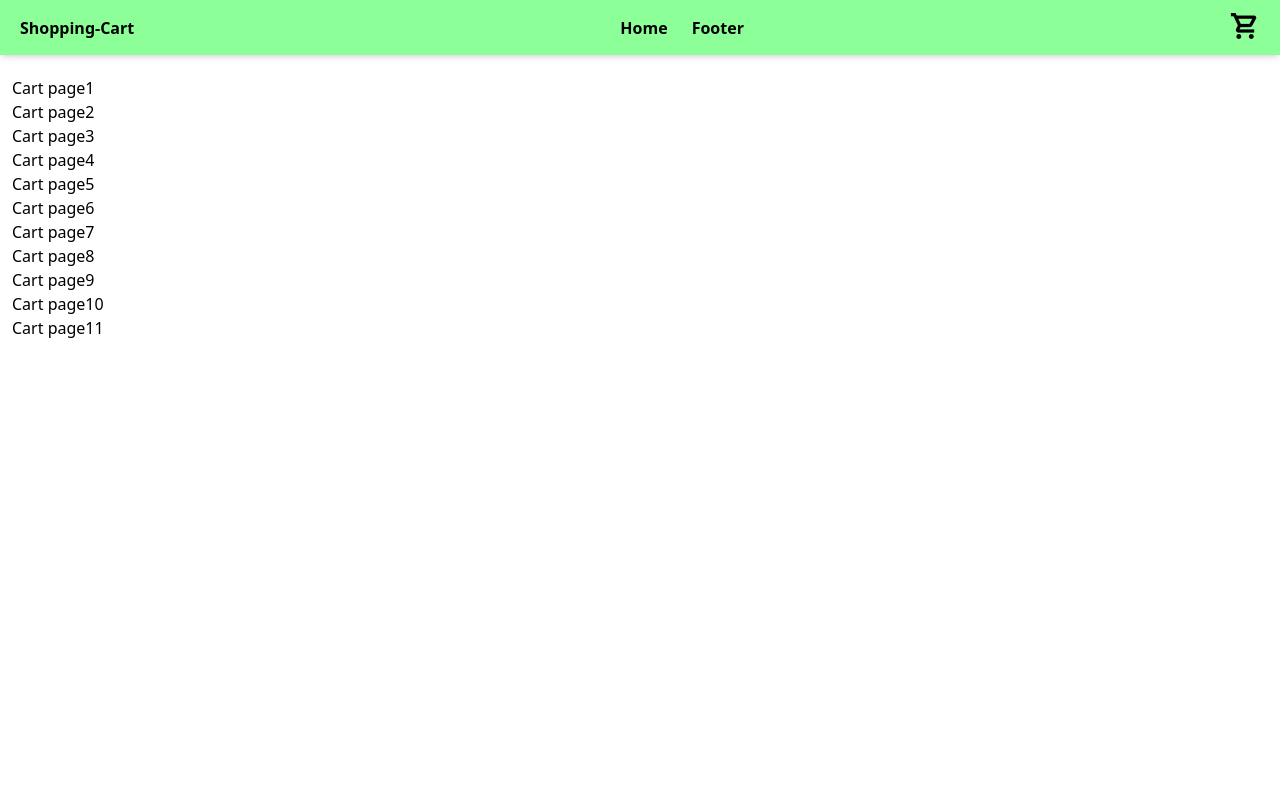
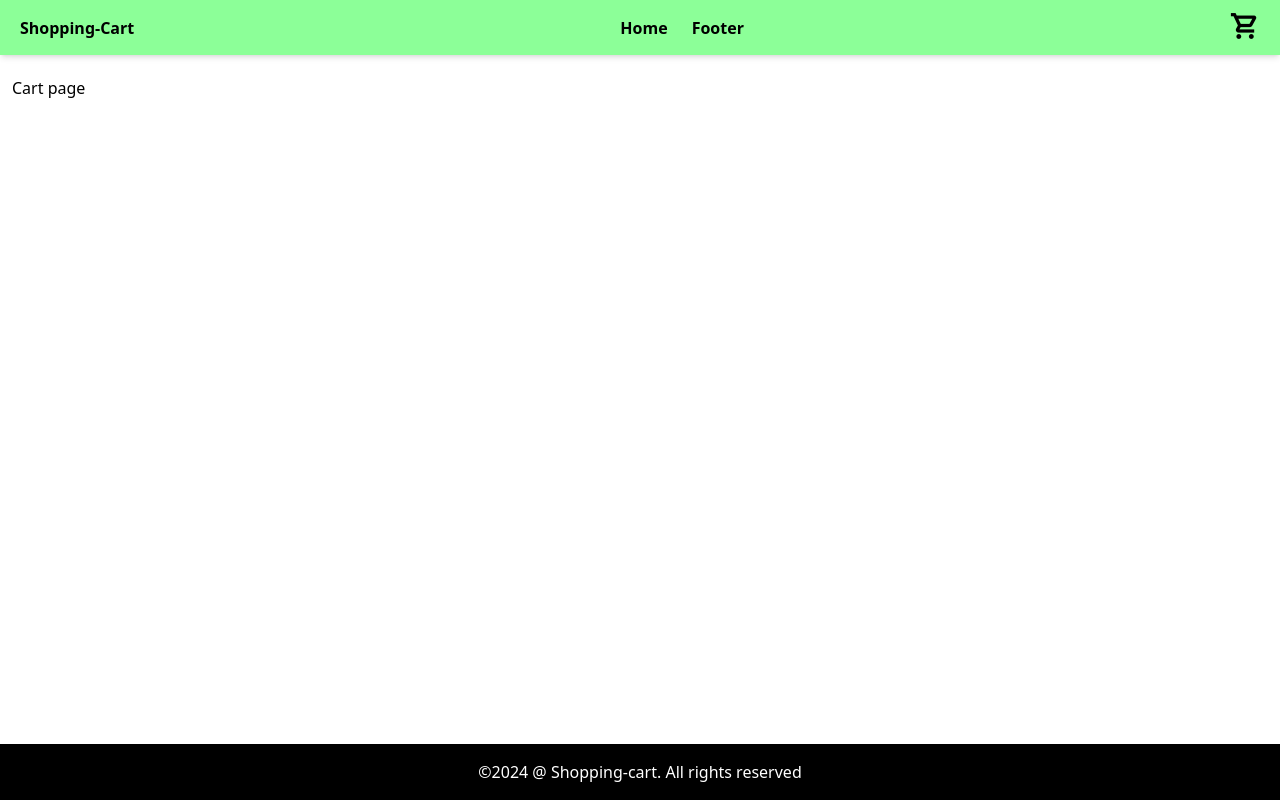
Before and after one commit to sugu2344/Task6, a React (Vite) app: page /cart in a window 1280 px wide. Built offline with nearby package versions, Linux system fonts and the light colour scheme.

Commit message:
routing issue fixed

```diff
--- a/src/components/Home.jsx
+++ b/src/components/Home.jsx
@@ -1,21 +1,13 @@
-// import { Outlet } from "react-router-dom";
-// import Footer from "./footer";
-// // import LandingPage from "./landingPage";
-// import Navbar from "./navbar";
-// import Cart from "./cart";
+import Footer from "./footer";
+import Navbar from "./navbar";
 
-// const HomePage = () => {
-//   return (
-//     <>
-//       <Navbar />
-//       <main>
-//         <Outlet />
-//       </main>
-//       {/* <LandingPage /> */}
-//       <Cart />
-//       <Footer />
-//     </>
-//   );
-// };
+const HomePage = () => {
+  return (
+    <>
+      <Navbar />
+      <Footer />
+    </>
+  );
+};
 
-// export default HomePage;
+export default HomePage;
--- a/src/components/cart.jsx
+++ b/src/components/cart.jsx
@@ -2,17 +2,7 @@ const Cart = () => {
   return (
     <>
       <div className="py-16 my-3 mx-3">
-        <p>Cart page1</p>
-        <p>Cart page2</p>
-        <p>Cart page3</p>
-        <p>Cart page4</p>
-        <p>Cart page5</p>
-        <p>Cart page6</p>
-        <p>Cart page7</p>
-        <p>Cart page8</p>
-        <p>Cart page9</p>
-        <p>Cart page10</p>
-        <p>Cart page11</p>
+        <p>Cart page</p>
       </div>
     </>
   );
--- a/src/components/landingPage.jsx
+++ b/src/components/landingPage.jsx
@@ -9,7 +9,7 @@ const LandingPage = () => {
         return response.json();
       })
       .then((data) => {
-        // console.log(data, ".then2");
+        console.log(data, ".then2");
         setProducts(data);
       })
       .catch((error) => console.log("error in fetching", error));
```
Also changed, not shown: src/App.jsx (+8 -11 lines).
